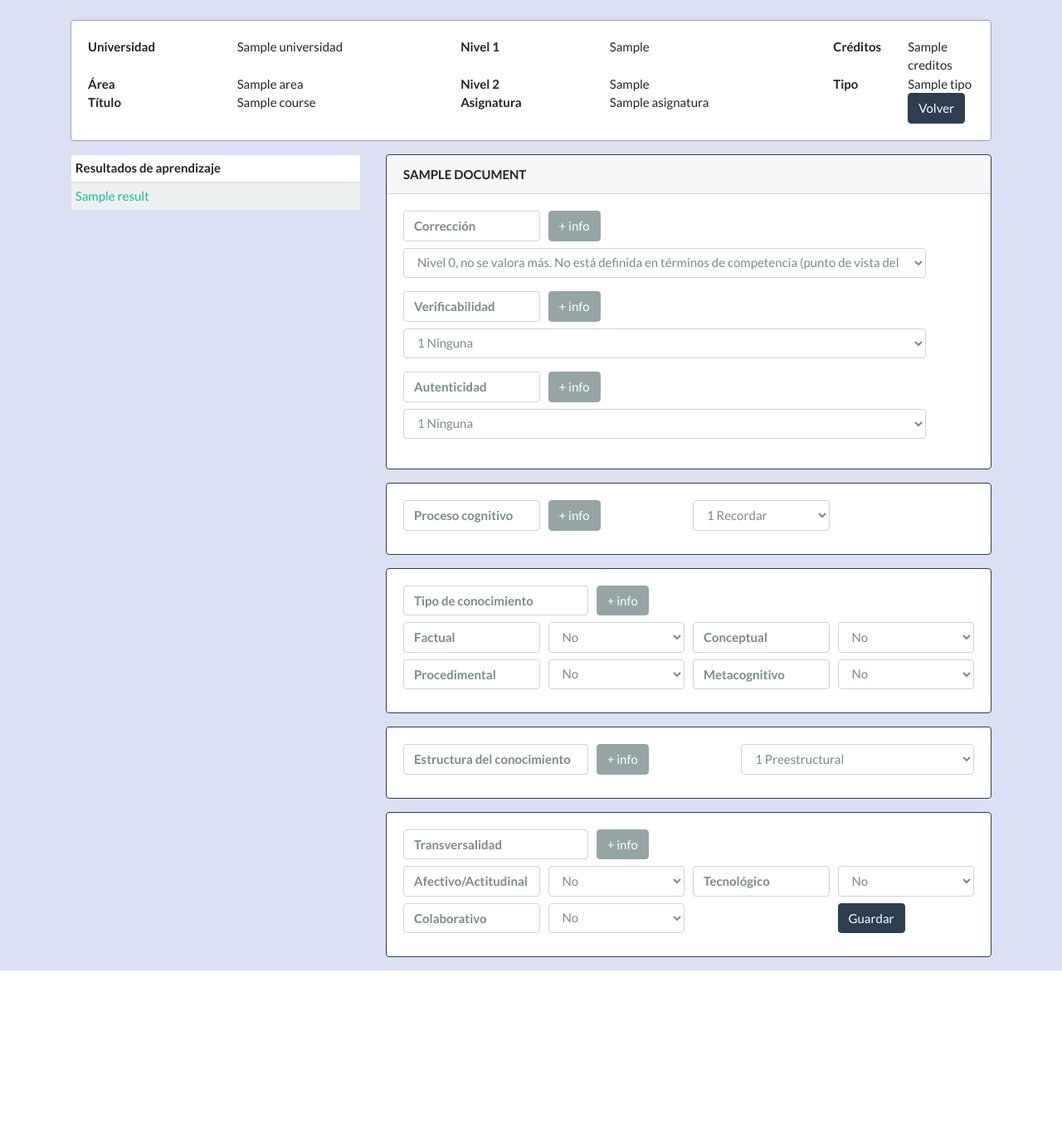
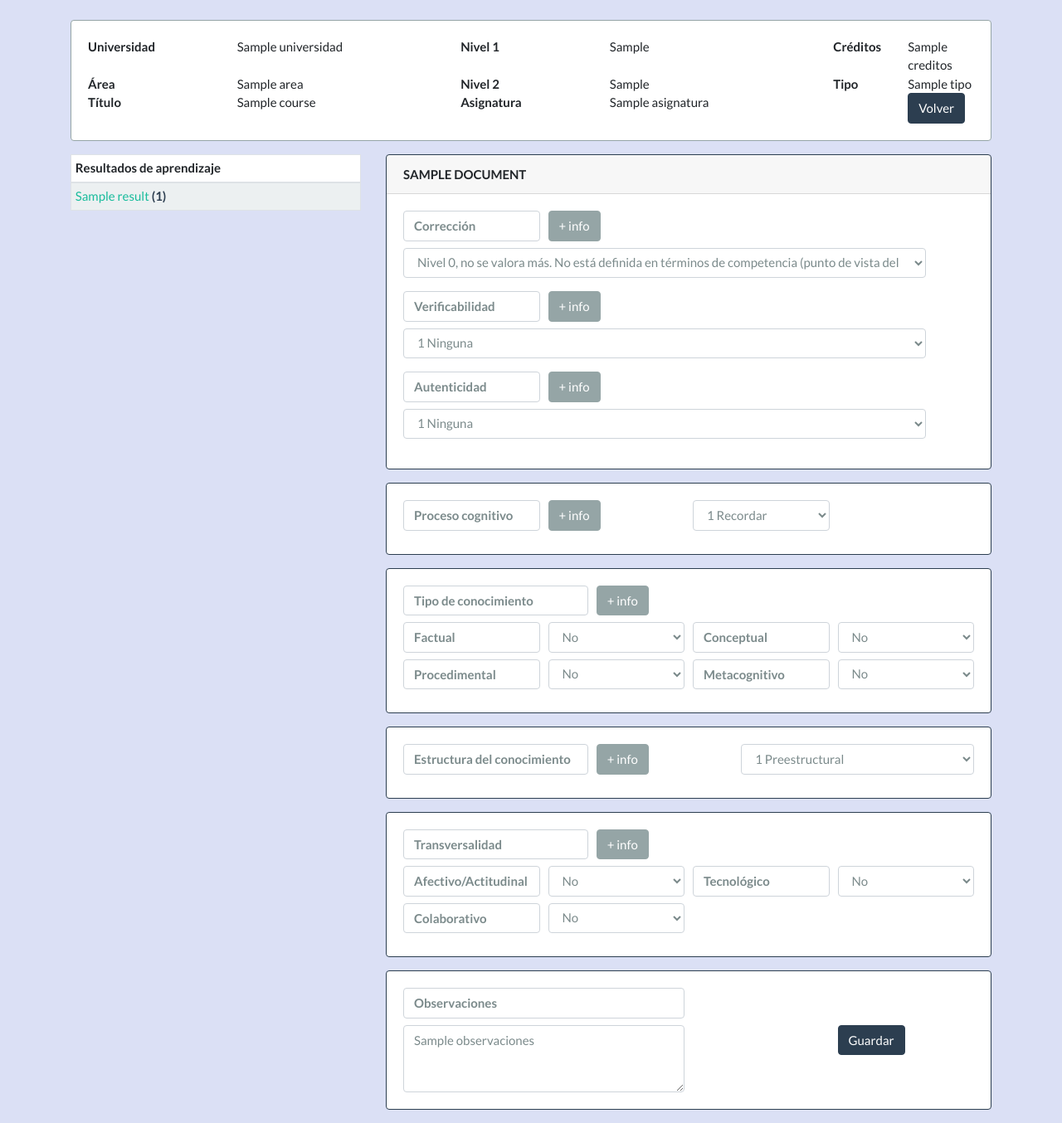
Before and after one commit to abalderas/corameval, a Flask app: template templates/results.html in a window 1280 px wide. Shown: the part 71-1425 px from the top of the page at 83% size. Before the commit the page ends 1241 px from the top, so only its background shows below. Run offline with Flask 2, Linux system fonts and the light colour scheme; the template is opened without the code that fills it: most values are stand-ins (such as "Sample title", 1, 10 or a date in 2020); some libraries are stand-ins or nearby versions.

Commit message:
registro + observaciones

```diff
--- a/app.py
+++ b/app.py
@@ -2,12 +2,13 @@ from flask import Flask, render_template, url_for, request, jsonify, json, sessi
 from flask_pymongo import PyMongo, pymongo
 from bson.objectid import ObjectId
 from flask_bcrypt import bcrypt
+from datetime import datetime
 
 app = Flask(__name__)
 
 # MongoDB local connection
-#app.config['MONGO_URI'] = 'mongodb://skillsapp:UCa2019psi@localhost:27017/skillsdb'
-#mongo = PyMongo(app)
+# app.config['MONGO_URI'] = 'mongodb://skillsapp:UCa2019psi@localhost:27017/skillsdb'
+# mongo = PyMongo(app)
 
 
 # MondoDB Atlas Remote Connection
@@ -170,11 +171,10 @@ def listing_details():
 @app.route('/buscar', defaults={'id': 0}, methods=['POST'])
 @app.route('/buscar/<id>')
 def buscar(id):
-
     if id != 0:
         document_detl = mongo.db.asignaturas.find_one({"_id": ObjectId(id)}, {"universidad": 1, "area": 1, "titulo": 1,
          "nivel1":1, "nivel2": 1, "asignatura": 1, "_id": 1, "creditos":1, "tipo":1})
-        print(id)
+
         data_selected = {
             'universidad': document_detl['universidad'],
             'area': document_detl['area'],
@@ -239,7 +239,7 @@ def skill(id, save):
     # obtenemos id del curso
     document_skill = mongo.db.competencias.find_one({"_id": ObjectId(id)}, {"course_id":1, "name":1, "tipo": 1,
         "correccion":1, "cognitivo":1, "factual": 1, "conceptual":1, "procedimental": 1, "metacognitivo":1,
-        "estructura":1, "afectivo":1, "tecnologico":1, "colaborativo":1})
+        "estructura":1, "afectivo":1, "tecnologico":1, "colaborativo":1, "observaciones": 1})
     data_course = institution(document_skill['course_id'])
 
     documents_all_skills = mongo.db.competencias.find({"course_id": document_skill['course_id']}).sort("name",1)
@@ -253,7 +253,7 @@ def result(id, save):
     document_result = mongo.db.resultados.find_one({"_id": ObjectId(id)}, {"course_id":1, "name":1,
         "correccion":1, "verificabilidad":1, "autenticidad":1, "cognitivo":1, "factual": 1,
         "conceptual":1, "procedimental": 1, "metacognitivo":1, "estructura":1, "afectivo":1,
-        "tecnologico":1, "colaborativo":1})
+        "tecnologico":1, "colaborativo":1, "observaciones": 1})
     data_course = institution(document_result['course_id'])
 
     documents_all_results = mongo.db.resultados.find({"course_id": document_result['course_id']}).sort("name",1)
@@ -264,7 +264,7 @@ def result(id, save):
 @app.route('/instrument/<id>/<save>')
 def instrument(id, save):
     # obtenemos id del curso
-    documents_instrument = mongo.db.instrumentos.find_one({"_id": ObjectId(id)}, {"course_id":1, "name":1, "correccion": 1, "autenticidad": 1})
+    documents_instrument = mongo.db.instrumentos.find_one({"_id": ObjectId(id)}, {"course_id":1, "name":1, "correccion": 1, "autenticidad": 1, "observaciones": 1})
     data_course = institution(documents_instrument['course_id'])
 
     documents_all_instruments = mongo.db.instrumentos.find({"course_id": documents_instrument['course_id']}).sort("name",1)
@@ -275,9 +275,16 @@ def instrument(id, save):
 @app.route('/instrument/save/<id>')
 def instrument_save(id):
     myquery = { "_id": ObjectId(request.form['id']) }
-    newvalues = { "$set": { "correccion": request.form['correccion'], "autenticidad": request.form['autenticidad'] } }
+    newvalues = { "$set": { "correccion": request.form['correccion'],
+                            "autenticidad": request.form['autenticidad'],
+                            "observaciones": request.form['observaciones'] } }
 
     mongo.db.instrumentos.update_one(myquery, newvalues)
+
+    newrevision = { "$push":
+        { "revisiones": {"usuario": session['username'], "fecha": datetime.now()} }
+    }
+    mongo.db.instrumentos.update_one(myquery, newrevision)
     save = 1
     return instrument(request.form['id'], save)
 
@@ -285,7 +292,7 @@ def instrument_save(id):
 @app.route('/skill/save/<id>')
 def skill_save(id):
     myquery = { "_id": ObjectId(request.form['id']) }
-    newvalues = { "$set": {     "tipo": request.form['tipo'],
+    newvalues = { "$set":   {   "tipo": request.form['tipo'],
                                 "correccion": request.form['correccion'],
                                 "cognitivo": request.form['cognitivo'],
                                 "factual": request.form['factual'],
@@ -295,9 +302,17 @@ def skill_save(id):
                                 "estructura": request.form['estructura'],
                                 "afectivo": request.form['afectivo'],
                                 "tecnologico": request.form['tecnologico'],
-                                "colaborativo": request.form['colaborativo'] } }
+                                "colaborativo": request.form['colaborativo'],
+                                "observaciones": request.form['observaciones']
+                            }
+                 }
+    mongo.db.competencias.update_one(myquery, newvalues)
 
-    mongo.db.competencias.update_one(myquery, newvalues)
+    newrevision = { "$push":
+        { "revisiones": {"usuario": session['username'], "fecha": datetime.now()} }
+    }
+    mongo.db.competencias.update_one(myquery, newrevision)
+
     save = 1
     return skill(request.form['id'], save)
 
@@ -305,7 +320,7 @@ def skill_save(id):
 @app.route('/result/save/<id>')
 def result_save(id):
     myquery = { "_id": ObjectId(request.form['id']) }
-    newvalues = { "$set": {     "correccion": request.form['correccion'],
+    newvalues = { "$set":   {   "correccion": request.form['correccion'],
                                 "verificabilidad": request.form['verificabilidad'],
                                 "autenticidad": request.form['autenticidad'],
                                 "cognitivo": request.form['cognitivo'],
@@ -316,9 +331,18 @@ def result_save(id):
                                 "estructura": request.form['estructura'],
                                 "afectivo": request.form['afectivo'],
                                 "tecnologico": request.form['tecnologico'],
-                                "colaborativo": request.form['colaborativo'] } }
+                                "colaborativo": request.form['colaborativo'],
+                                "observaciones": request.form['observaciones']
+                            }}
+
+                 #"$push":   {   "revisiones": {"$each": [session['username']] }}}
 
     mongo.db.resultados.update_one(myquery, newvalues)
+
+    newrevision = { "$push":
+        { "revisiones": {"usuario": session['username'], "fecha": datetime.now()} }
+    }
+    mongo.db.resultados.update_one(myquery, newrevision)
     save = 1
     return result(request.form['id'], save)
 
@@ -506,5 +530,5 @@ import os
 if __name__ == '__main__':
 	# Bind to PORT if defined, otherwise default to 5000.
     port = int(os.environ.get('PORT', 3000))
-    app.run(host='0.0.0.0', port=port)
+    app.run(host='0.0.0.0', port=port, debug = True)
     #app.run(port = 3000, debug = True)
--- a/templates/results.html
+++ b/templates/results.html
@@ -76,7 +76,8 @@
                 <tbody>
                         {% for result in results %}
                         <tr>
-                            <td><a href="/result/{{result['_id']}}">{{result['name']}}</a></td>
+                            <td><a href="/result/{{result['_id']}}">{{result['name']}}</a>
+                                <span class="{% if result['revisiones']|length > 0 %}text-primary{% else %}text-danger{% endif %}"><strong>({{result['revisiones']|length}})</strong></span></td>
                         </tr>
                         {% endfor %}
                 </tbody>
@@ -338,12 +339,25 @@
                                                 <option value="1"{% if document['colaborativo']=='1' %} selected="selected" {% endif %}>Sí</option>
                                         </select>
                                     </div>
-                                    <div class="col-sm-3">
-
+                                </div>
+                            </div>
+                        </div>
+                        <div class="card border-primary mb-3">
+                            <div class="card-body">
+                                <div class="form-row">
+                                    <div class="col-sm-6">
+                                        <label for="observaciones" class="form-control"><strong>Observaciones</strong></label>
+                                    </div>
+                                </div>
+                                <div class="form-row">
+                                    <div class="col-sm-6">
+                                        <textarea class="form-control" name="observaciones" id="observaciones" rows="3">{{document['observaciones']}}</textarea>
                                     </div>
                                     <div class="col-sm-3">
-                                            <input type="hidden" name="id" value="{{document['_id']}}" />
-                                            <input type="submit" value="Guardar" class="btn btn-primary" />
+                                    </div>
+                                    <div class="col-sm-3">
+                                        <input type="hidden" name="id" value="{{document['_id']}}" />
+                                        <input type="submit" value="Guardar" class="btn btn-primary" />
                                     </div>
                                 </div>
                             </div>
```
Also changed, not shown: templates/index.html (+6 -3 lines), templates/instruments.html (+23 -5 lines), templates/skills.html (+20 -2 lines).
